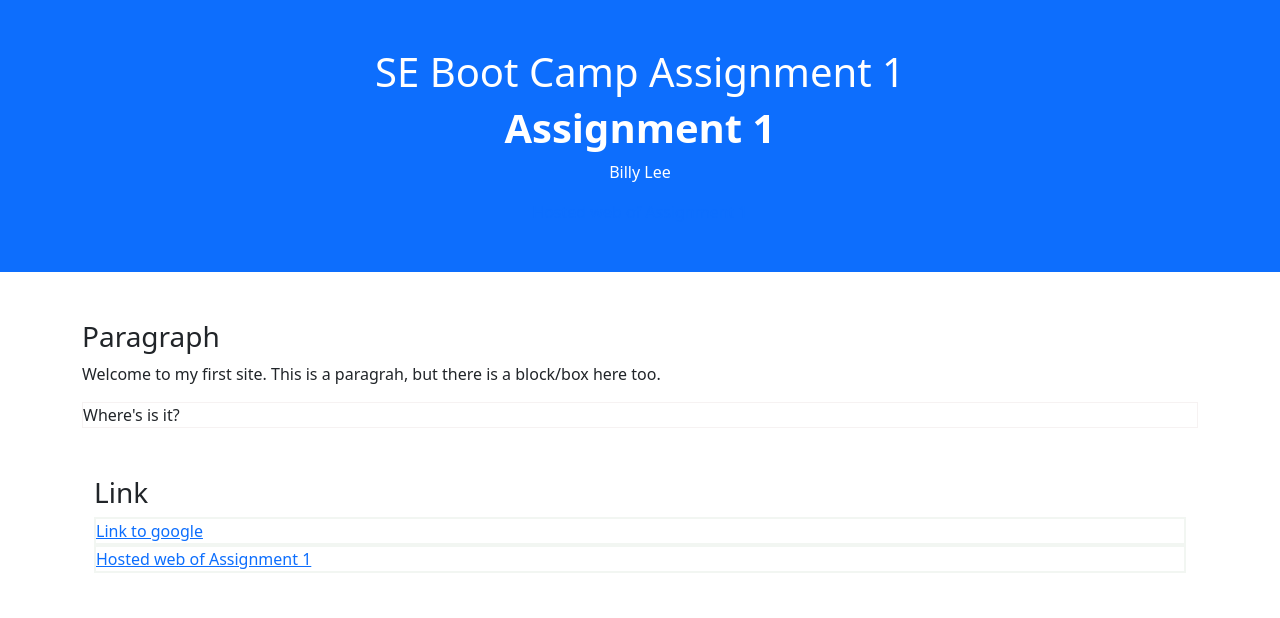
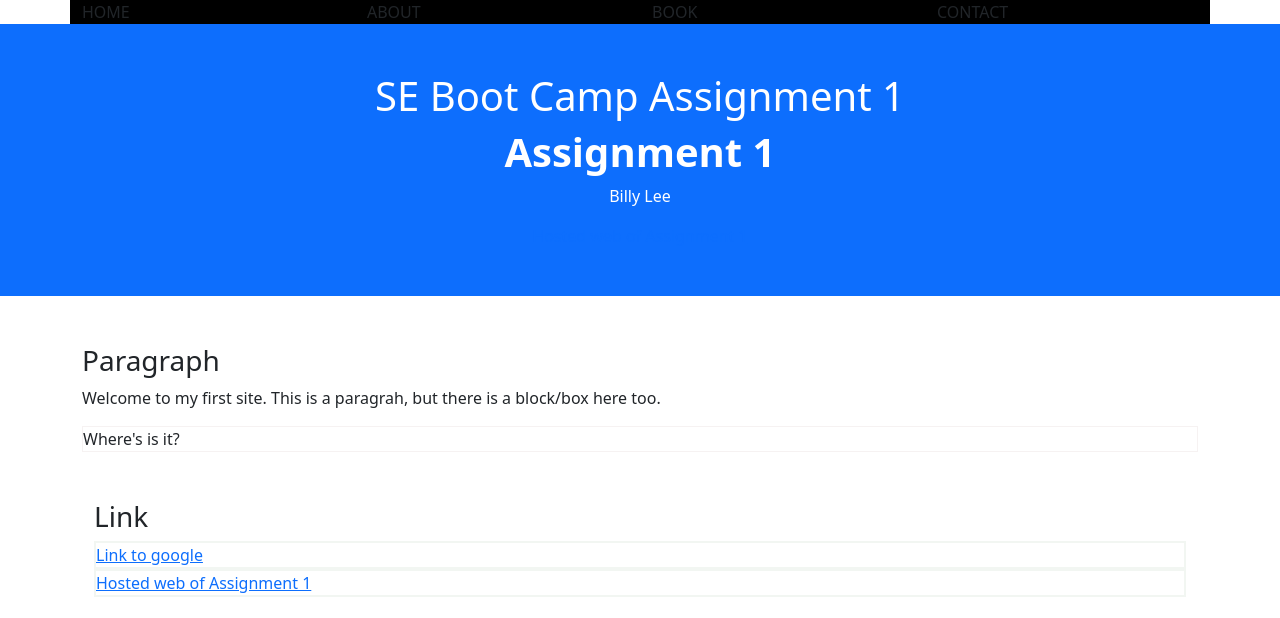
Before and after one commit to merlock18/billsTravel, a plain HTML site: page index.html in a window 1280 px wide. Shown: the top 618 px of the page. Drawn offline with nearby package versions, Linux system fonts and the light colour scheme.

Commit message:
add header for assignment 2

```diff
--- a/index.html
+++ b/index.html
@@ -21,6 +21,23 @@ td {
 
 </head>
 <body>
+
+<div class="container" style="background-color: black; t">
+  <div class="row">
+    <div class="col">
+      HOME
+    </div>
+    <div class="col">
+      ABOUT
+    </div>
+    <div class="col">
+      BOOK
+    </div>
+    <div class="col">
+      CONTACT
+    </div>
+  </div>
+</div>
 
 <div class="container-fluid p-5 bg-primary text-white text-center">
   <h1>SE Boot Camp Assignment 1 </h1>
```
